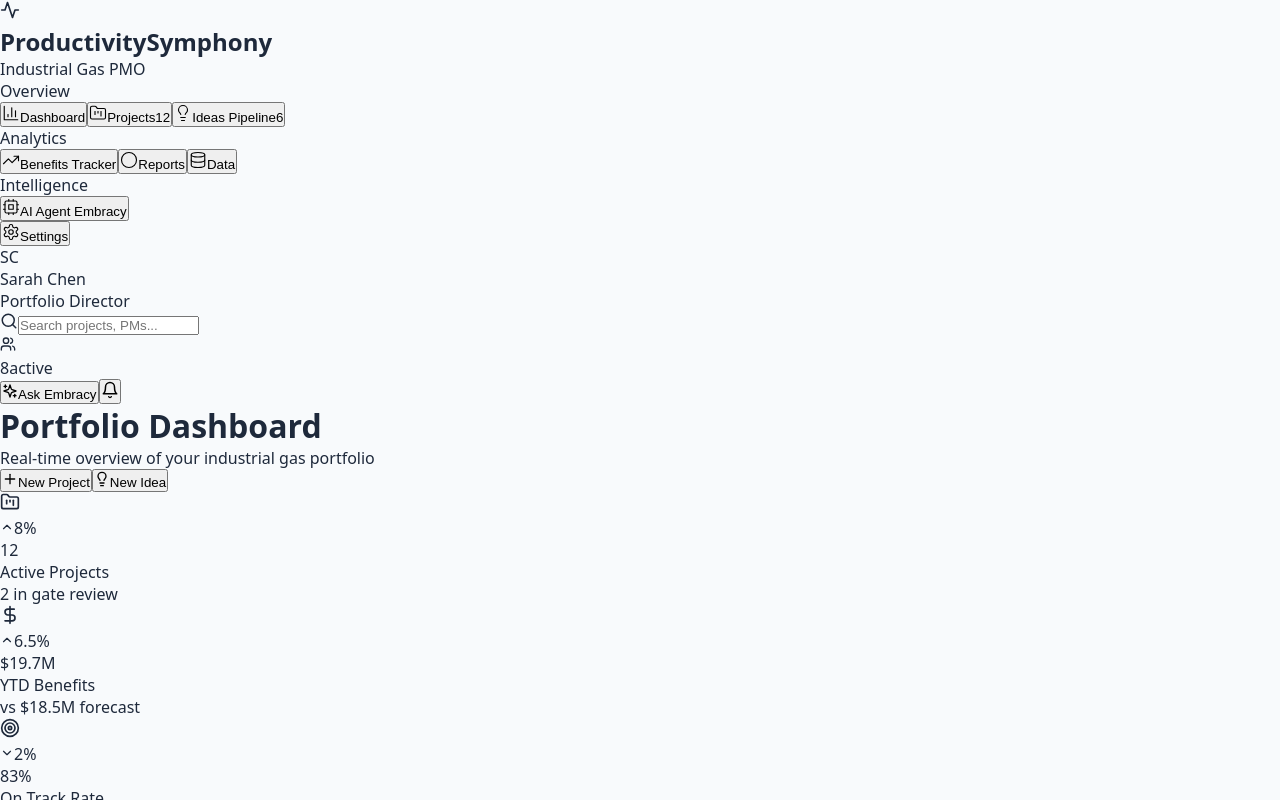
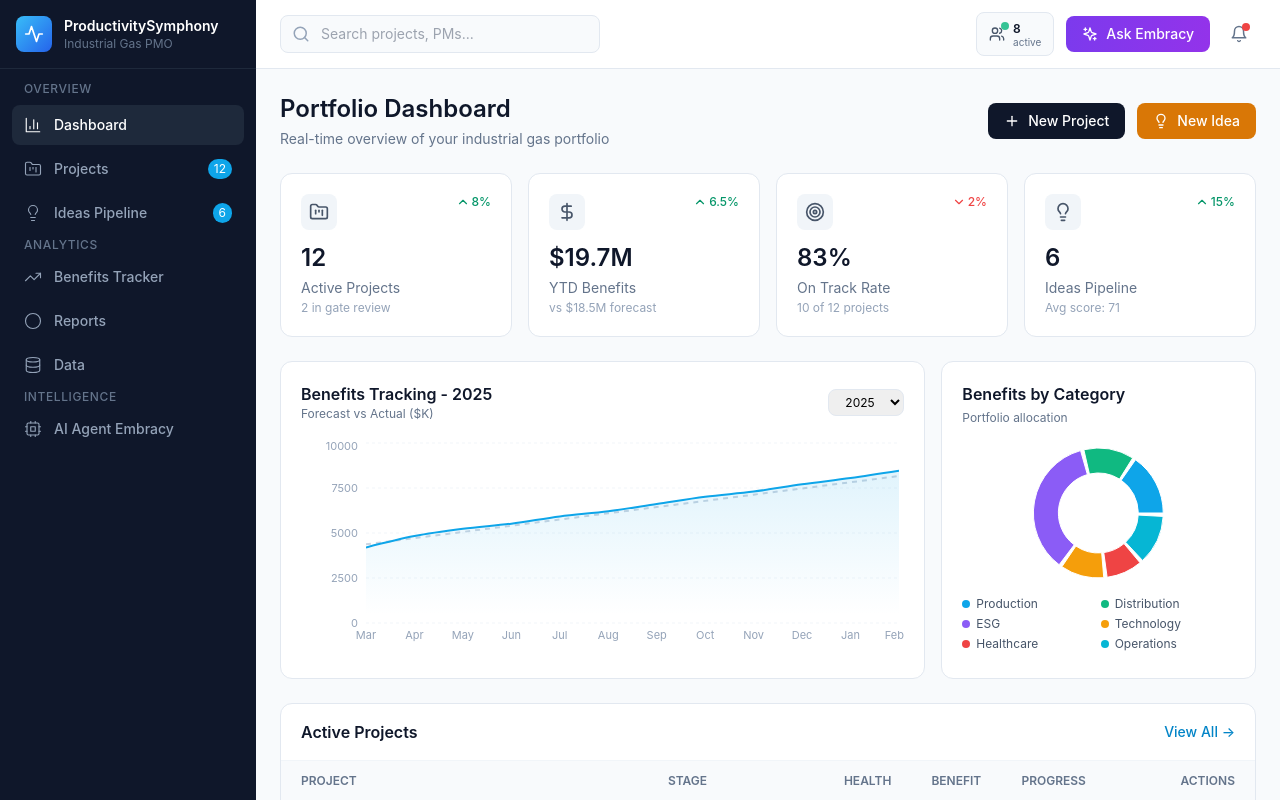
Before and after one commit to carlosvelaquevedo-lgtm/ProductivitySymphony, a React (Vite) app: page / in a window 1280 px wide. Shown: the top 800 px of the page. Built offline with nearby package versions, Linux system fonts and the light colour scheme.

Commit message:
Update index.css

```diff
--- a/src/index.css
+++ b/src/index.css
@@ -1,18 +1,53 @@
-/* src/index.css - Basic reset and global styles */
+@tailwind base;
+@tailwind components;
+@tailwind utilities;
 
-* {
+/* Custom styles */
+body {
   margin: 0;
-  padding: 0;
-  box-sizing: border-box;
+  font-family: -apple-system, BlinkMacSystemFont, 'Segoe UI', 'Roboto', 'Oxygen',
+    'Ubuntu', 'Cantarell', 'Fira Sans', 'Droid Sans', 'Helvetica Neue',
+    sans-serif;
+  -webkit-font-smoothing: antialiased;
+  -moz-osx-font-smoothing: grayscale;
 }
 
-html, body {
-  height: 100%;
-  font-family: system-ui, -apple-system, BlinkMacSystemFont, 'Segoe UI', Roboto, sans-serif;
-  background-color: #f8fafc;
-  color: #1e293b;
+code {
+  font-family: source-code-pro, Menlo, Monaco, Consolas, 'Courier New',
+    monospace;
 }
 
-#root {
-  min-height: 100vh;
+/* Scrollbar styling */
+::-webkit-scrollbar {
+  width: 8px;
+  height: 8px;
 }
+
+::-webkit-scrollbar-track {
+  background: #f1f5f9;
+}
+
+::-webkit-scrollbar-thumb {
+  background: #cbd5e1;
+  border-radius: 4px;
+}
+
+::-webkit-scrollbar-thumb:hover {
+  background: #94a3b8;
+}
+
+/* Animation for loading states */
+@keyframes shimmer {
+  0% {
+    background-position: -1000px 0;
+  }
+  100% {
+    background-position: 1000px 0;
+  }
+}
+
+.animate-shimmer {
+  animation: shimmer 2s infinite linear;
+  background: linear-gradient(to right, #f1f5f9 4%, #e2e8f0 25%, #f1f5f9 36%);
+  background-size: 1000px 100%;
+}
```
